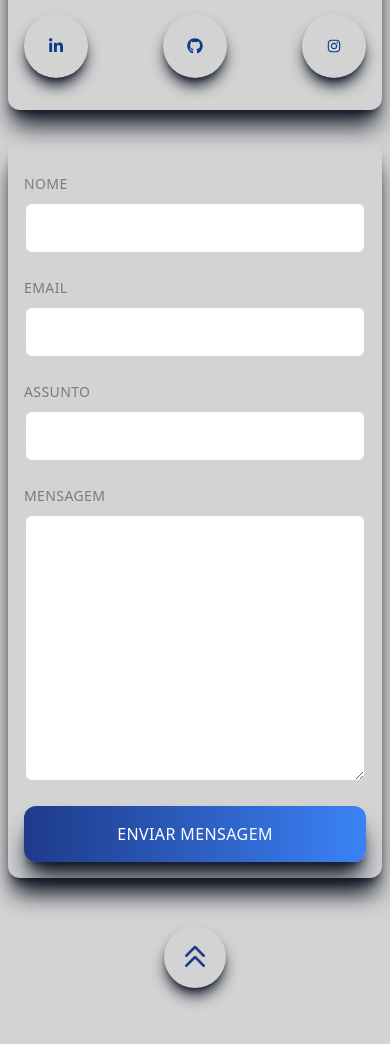
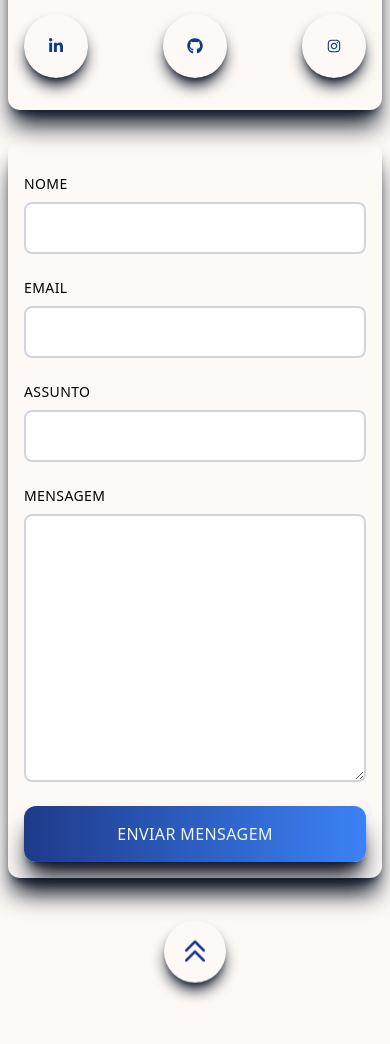
Before and after one commit to juanjc031/portfolio-juan, a Next.js app: page / in a window 390 px wide. Shown: the part 4271-5315 px from the top of the page. Built offline with nearby package versions, Linux system fonts and the light colour scheme.

Commit message:
Desing commit

```diff
--- a/components/Contato.jsx
+++ b/components/Contato.jsx
@@ -32,12 +32,12 @@ const Contato = () => {
                             <div>
                                 <p className='uppercase pt-8'>Vamos nos conectar!</p>
                                 <div className='flex items-center justify-between py-4'>
-                                <Link href="/">
+                                <Link href="https://www.linkedin.com/in/juancostacizilio/">
                                 <div className='rounded-full shadow-lg shadow-gray-900 p-6 cursor-pointer hover:scale-110 ease-in duration-300'>
                                     <FaLinkedinIn className="text-[#0e3c89]"/>
                                 </div>
                                 </Link>
-                                <Link href="/">
+                                <Link href="https://github.com/juanjc031">
                                 <div className='rounded-full shadow-lg shadow-gray-900 p-6 cursor-pointer hover:scale-110 ease-in duration-300'>
                                     <FaGithub className="text-[#0e3c89]"/>
                                 </div>
@@ -76,14 +76,17 @@ const Contato = () => {
                                     <label className='uppercase text-sm py-2'> Mensagem </label>
                                     <textarea name="mensagem" required className='border-2 rounded-lg p-3 border-gray-300' rows="10"> </textarea>
                                 </div>
-                                <button type="submit" className='w-full p-4 text-gray-100 mt-4 shadow-xl shadow-gray-900 rounded-xl uppercase bg-gradient-to-r from-blue-900 to-blue-500 text-white'>Enviar mensagem</button>
+                                <div className='flex justify-end'>
+                                <span className='mt-4 animate-ping absolute inline-flex h-3 w-3 rounded-full bg-blue-500 opacity-75 border-black'></span>
+                                <button type="submit" className='w-full p-4 text-gray-100 mt-4 shadow-xl shadow-gray-900 rounded-xl uppercase bg-gradient-to-r from-blue-900 to-blue-500 '>Enviar mensagem</button>
+                                </div>
                             </form>
                         </div>
                     </div>
                 </div>
                 <div className='flex justify-center py-12'>
                     <Link href='/'>
-                        <div className='rounded-full shadow-lg shadow-gray-900 p-4 cursor-pointer hover:scale-110 ease-in duration-300'>
+                        <div className='rounded-full shadow-lg shadow-gray-900 p-4 cursor-pointer hover:scale-110 ease-in duration-300 animate-bounce'>
                             <HiOutlineChevronDoubleUp className='m-auto text-blue-900' size={30} />
                         </div>
                     </Link>
--- a/components/Main.jsx
+++ b/components/Main.jsx
@@ -14,14 +14,14 @@ const Main = () => {
                         <p className='uppercase text-sm tracking-widest font-bold'>Vamos construir algo lendário juntos</p>
                         <h1 className='py-4 '>Olá! Eu sou o <span className='text-[#0E3C89]'>Juan</span></h1>
                         <Typed className='py-1 text-1xl font-bold sm:text-5xl md:text-5xl'
-                        strings={['Desenvolvedor Web', 'Portfólio feito em React, Next e Tailwind CSS']}
+                        strings={['Desenvolvedor Web', 'Portfólio feito em React, Next e Tailwind CSS', 'Portfólio 100% responsivo']}
                         typeSpeed={80}
                         backSpeed={40}
                         loop />
                         <p className='py-4 text-gray-800 max-w-[70%] m-auto'></p>
                     <div className='flex items-center justify-between max-w-[330px] m-auto py-4'>
                         <Link href="https://www.linkedin.com/in/juancostacizilio/" target="_blank">
-                        <div className=' rounded-full shadow-lg shadow-gray-900 p-6 cursor-pointer hover:scale-110 ease-in duration-300'>
+                        <div id='icon' className='shadow-lg shadow-gray-900  rounded-full p-6 cursor-pointer hover:scale-110 ease-in duration-300'>
                             <FaLinkedinIn className="text-[#0e3c89]" />
                         </div>
                         </Link>
--- a/components/Navbar.jsx
+++ b/components/Navbar.jsx
@@ -49,7 +49,7 @@ const Navbar = () => {
 
     return (
 
-        <div className={shadow ? `fixed w-full h-24 shadow-xl shadow-gray-900 z-[100]  bg-[#020305] -mt-15` : `fixed w-full h-24 z-[100]  bg-[#030509] -mt-15`}>
+        <div className={shadow ? `duration-700 fixed w-full h-24 shadow-xl shadow-gray-900 z-[100]  bg-[#020305] -mt-15` : `duration-700 fixed w-full h-24 z-[100]  bg-[#030509] -mt-15`}>
             <div className='flex justify-between items-center w-full px-2 2xl:px-16 h-full'>
                 <div className='ml-4 mt-1 '>
                     <Link href=''>
@@ -58,10 +58,10 @@ const Navbar = () => {
                 </div>
                 <div>
                     <ul style={{ color: `${cor}` }} className='hidden md:flex'>
-                        {darkIcon ? <CiDark className='cursor-pointer dark:text-white' size={25} onClick={() => {
+                        {darkIcon ? <CiDark className='cursor-pointer dark:text-white ' size={25} onClick={() => {
                             document.querySelector('html').classList.toggle('dark')
-                            setDark(!darkIcon)
-                        }} /> : <CiLight className='cursor-pointer dark:text-white' size={25} onClick={() => {
+                            setDark(!darkIcon)}} />
+                            : <CiLight className='cursor-pointer dark:text-white ' size={25} onClick={() => {
                             document.querySelector('html').classList.toggle('dark')
                             setDark(!darkIcon)
                         }} />}
@@ -94,7 +94,7 @@ const Navbar = () => {
                         setDark(!darkIcon)
                         }} />}
                         </div>
-                        <div onClick={handleNav} className='md:hidden cursor-pointer flex gap-5'>
+                        <div onClick={handleNav} className='md:hidden cursor-pointer flex gap-5 active:bg-black'>
                         <AiOutlineMenu size={25} />
                         </div>
                     </div>
--- a/components/ProjetoItem.jsx
+++ b/components/ProjetoItem.jsx
@@ -5,13 +5,13 @@ import React from 'react';
 
 const ProjetoItem = ({title, backgroundImg, tech, projectUrl}) => {
     return(
-        <div className='relative flex items-center justify-center h-auto w-full shadow-xl shadow-gray-900 rounded-xl p-4 group hover:bg-gradient-to-r from-[#0E3C89] to-[#185ed8]'>
+        <div className='relative flex items-center justify-center h-auto w-full shadow-xl shadow-gray-900 rounded-xl p-4 group hover:bg-gradient-to-r from-[#092350] to-[#3370da] duration-500'>
         <Image className='rounded-xl group-hover:opacity-10' src={backgroundImg} />
         <div className='hidden group-hover:block absolute top-[50%] left-[50%] translate-x-[-50%] translate-y-[-50%]'>
             <h3 className='text-xl sm:text-2xl text-white tracking-wider text-center my-2'>{title}</h3>
             <p className=' text-white text-center my-2'>{tech}</p>
             <Link href={projectUrl}>
-                <p className='py-1 text-sm  sm:py-3 text-center rounded-lg bg-white text-gray-700 font-bold sm:text-lg cursor-pointer my-2'>Mais Informações</p>
+                <p className='py-1 text-sm  sm:py-3 text-center rounded-lg bg-white text-gray-700 font-bold sm:text-lg cursor-pointer my-2 '>Mais Informações</p>
             </Link>
         </div>
     </div>
--- a/styles/globals.css
+++ b/styles/globals.css
@@ -8,12 +8,15 @@ html{
 
 @layer base {
   body {
-    @apply bg-[#d3d3d3] dark:bg-[#030509] text-[#7b7b7b] tracking-wide
+    @apply  bg-[#fcf9f6] dark:bg-[#030509] text-[#000000] dark:text-[#c4c4c4] tracking-wide duration-500
   }
+
+
 
   h1,h2,h3,h4,h5,h6 {
     @apply font-bold
   }
+
 
   h1{
     @apply text-4xl sm:text-5xl md:text-6xl
@@ -40,6 +43,6 @@ html{
   }
 
   ::-webkit-scrollbar-thumb{
-    @apply w-1 bg-[#0E3C89]
+    @apply w-1 dark:bg-[#0E3C89] bg-[#030509]
   }
 }
```
